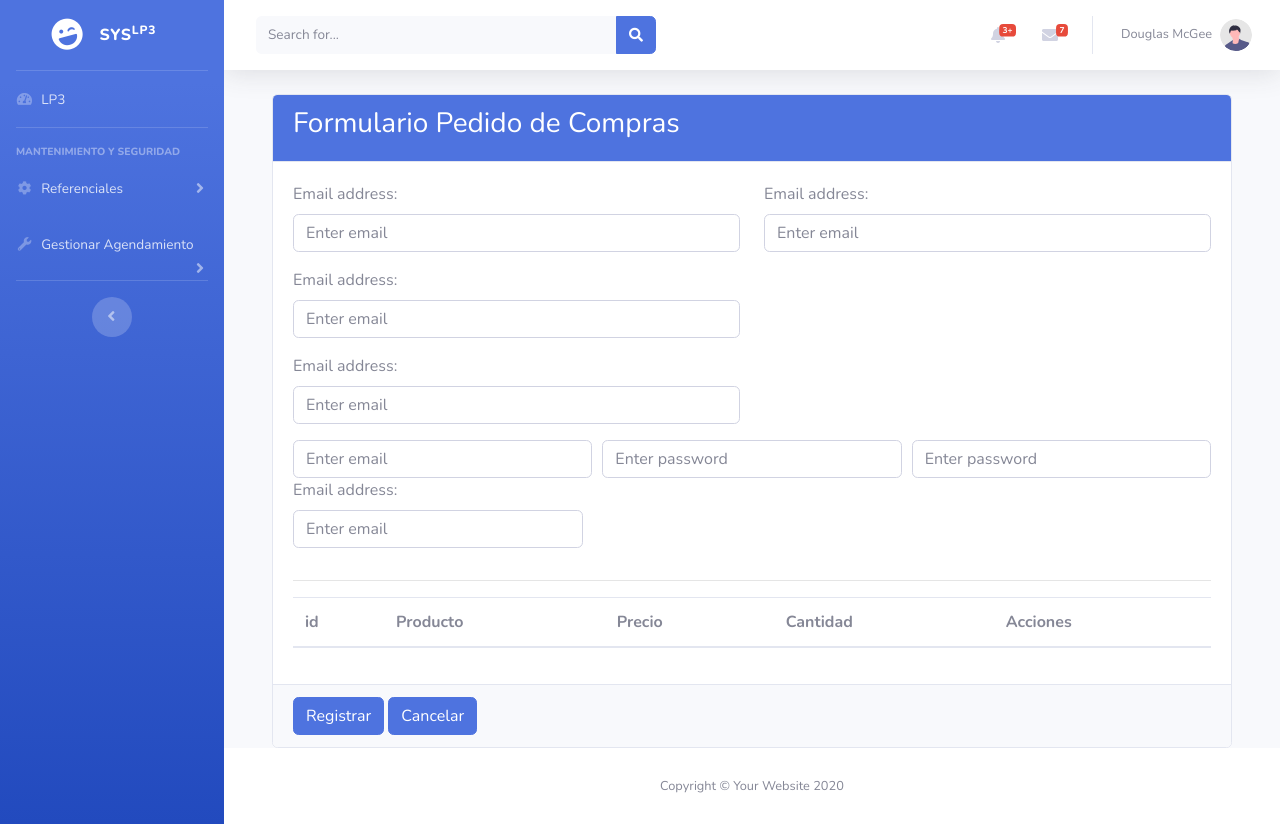
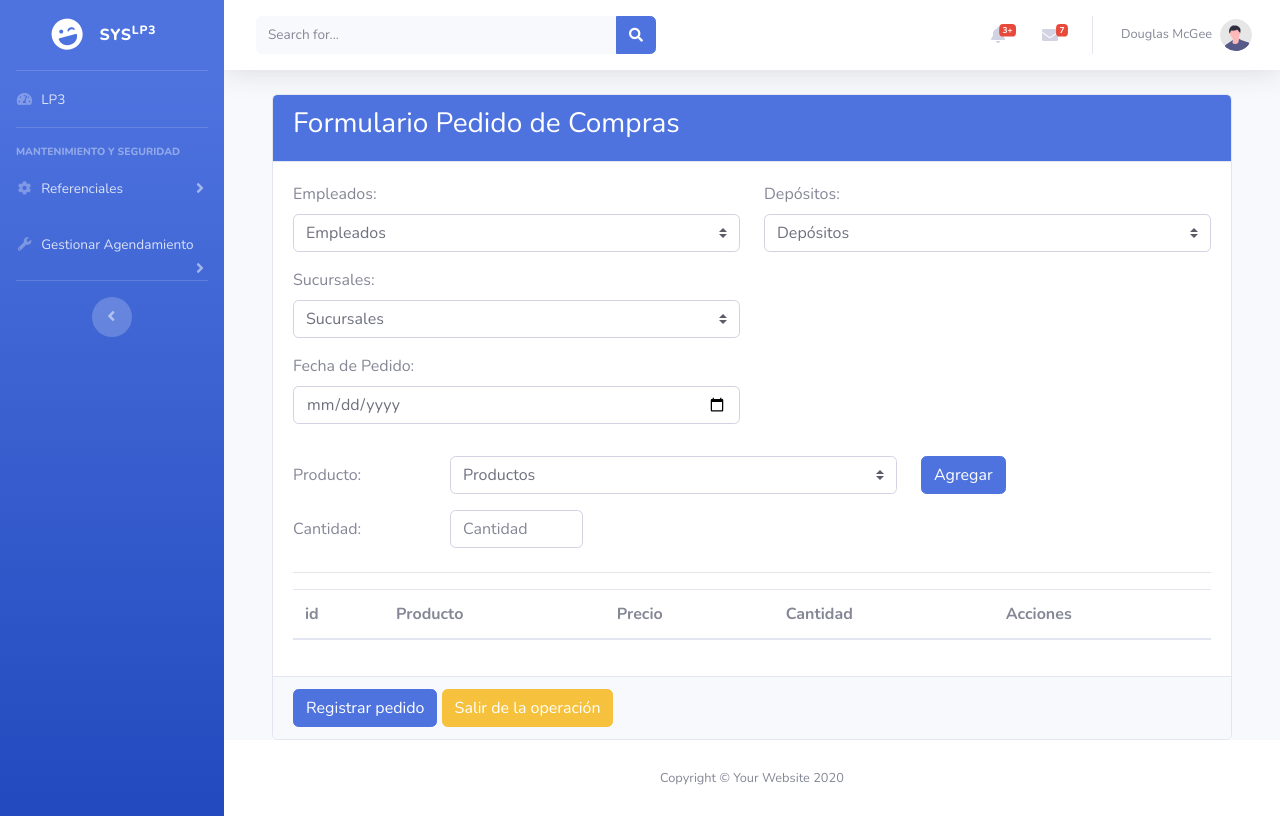
Before and after one commit to manurxk/clausys, a Flask app: page /gestionar-compras/registrar-pedido-compras/pedidos-agregar in a window 1280 px wide. Run offline with Flask 3, Linux system fonts and the light colour scheme; lists and menus that the app fills with data are empty; some libraries are stand-ins or nearby versions.

Commit message:
feat: finalizando html pedidos

```diff
--- a/app/rutas/gestionar_compras/registrar_pedido_compras/templates/pedidos-agregar.html
+++ b/app/rutas/gestionar_compras/registrar_pedido_compras/templates/pedidos-agregar.html
@@ -12,54 +12,84 @@ Formulario Pedido de Compras
         </div>
         <div class="card-body">
             <div class="row">
+
+                <div class="col col-md-6">
+
+                  <!-- Combo empleados -->
+                  <div class="form-group">
+                    <label for="cbo_empleado">Empleados:</label>
+                    <select id="cbo_empleado" class="custom-select">
+                      <option selected>Empleados</option>
+                      <option value="1">Item 1</option>
+                      <option value="2">Item 2</option>
+                      <option value="3">Item 3</option>
+                    </select>
+                  </div>
+                  <!--  -->
+
+                  <!-- Combo sucursales -->
+                  <div class="form-group">
+                    <label for="cbo_sucursal">Sucursales:</label>
+                    <select id="cbo_sucursal" class="custom-select">
+                      <option selected>Sucursales</option>
+                      <option value="1">Item 1</option>
+                      <option value="2">Item 2</option>
+                      <option value="3">Item 3</option>
+                    </select>
+                  </div>
+
+                  <!--  -->
+                  <div class="form-group">
+                    <label for="txt_fecha_de_pedido">Fecha de Pedido:</label>
+                    <input type="date" class="form-control" id="txt_fecha_de_pedido" />
+                  </div>
+                </div>
+
+                <!-- Combo deposito -->
                 <div class="col col-md-6">
                     <div class="form-group">
-                      <label for="email">Email address:</label>
-                      <input type="email" class="form-control" placeholder="Enter email" id="email">
-                    </div>
-                    <div class="form-group">
-                      <label for="email">Email address:</label>
-                      <input type="email" class="form-control" placeholder="Enter email" id="email">
-                    </div>
-                    <div class="form-group">
-                      <label for="email">Email address:</label>
-                      <input type="email" class="form-control" placeholder="Enter email" id="email">
+                      <label for="cbo_deposito">Depósitos:</label>
+                      <select id="cbo_deposito" class="custom-select">
+                        <option selected>Depósitos</option>
+                        <option value="1">Item 1</option>
+                        <option value="2">Item 2</option>
+                        <option value="3">Item 3</option>
+                      </select>
                     </div>
                 </div>
-                <div class="col col-md-6">
-                    <div class="form-group">
-                      <label for="email">Email address:</label>
-                      <input type="email" class="form-control" placeholder="Enter email" id="email">
-                    </div>
-                </div>
+                <!--  -->
             </div>
-            <div class="row">
-                <div class="col col-md-12">
-                    <div class="form-row">
-                      <div class="col">
-                        <input type="text" class="form-control" id="email" placeholder="Enter email" name="email">
-                      </div>
-                      <div class="col">
-                        <input type="password" class="form-control" placeholder="Enter password" name="pswd">
-                      </div>
-                      <div class="col">
-                        <input type="password" class="form-control" placeholder="Enter password" name="pswd">
-                      </div>
-                    </div>
-                </div>
+
+            <!-- Combo producto -->
+            <div class="form-group row mt-3">
+              <label for="cbo_producto" class="col-md-2 col-form-label">Producto:</label>
+              <div class="col-md-6">
+                  <select id="cbo_producto" class="custom-select">
+                    <option selected>Productos</option>
+                    <option value="1">Item 1</option>
+                    <option value="2">Item 2</option>
+                    <option value="3">Item 3</option>
+                  </select>
+              </div>
+              <div class="col col-md-4">
+                <button type="button" class="btn btn-primary" id="btn_agregar_producto">Agregar</button>
+              </div>
             </div>
-            <div class="row">
-                <div class="col col-md-4">
-                    <div class="form-group">
-                      <label for="email">Email address:</label>
-                      <input type="email" class="form-control" placeholder="Enter email" id="email">
-                    </div>
-                </div>
+            <!-- -->
+
+            <!-- Cantidad de producto -->
+            <div class="form-group row mt-3">
+              <label for="txt_cantidad" class="col-md-2 col-form-label">Cantidad:</label>
+              <div class="col-md-2">
+                <input type="number" class="form-control mb-2 mr-md-2" placeholder="Cantidad" id="txt_cantidad" min="0">
+              </div>
             </div>
+            <!--  -->
+
             <hr>
             <div class="row">
                 <div class="col col-md-12">
-                    <table class="table table-hover">
+                    <table class="table table-hover" id="tbl_productos">
                         <thead>
                           <tr>
                             <th>id</th>
@@ -75,8 +105,8 @@ Formulario Pedido de Compras
             </div>
         </div>
         <div class="card-footer">
-            <button type="button" class="btn btn-primary">Registrar</button>
-            <button type="button" class="btn btn-primary">Cancelar</button>
+            <button type="button" class="btn btn-primary" id="btn_registrar_pedido">Registrar pedido</button>
+            <button type="button" class="btn btn-warning" id="btn_salir_operacion">Salir de la operación</button>
         </div>
     </div>
 </div>
```
Also changed, not shown: app/rutas/gestionar_compras/registrar_pedido_compras/templates/pedidos-agregar-old.html (added, +83 -0 lines).
